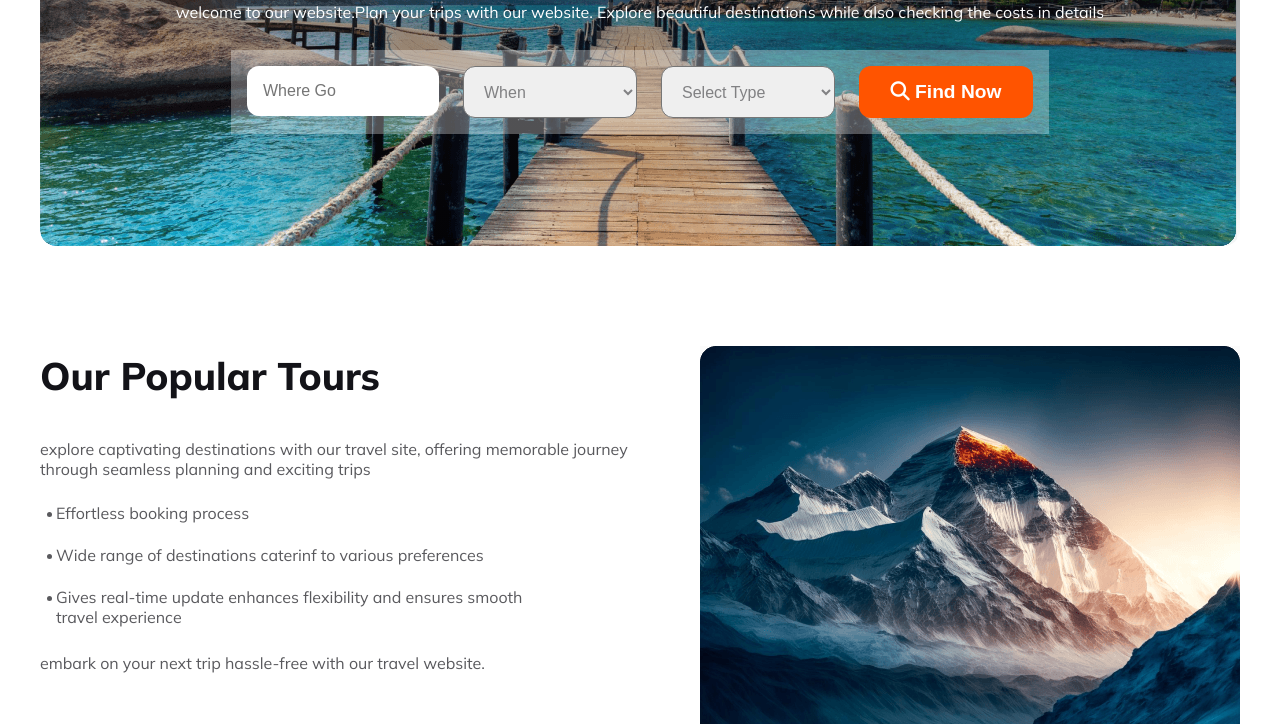
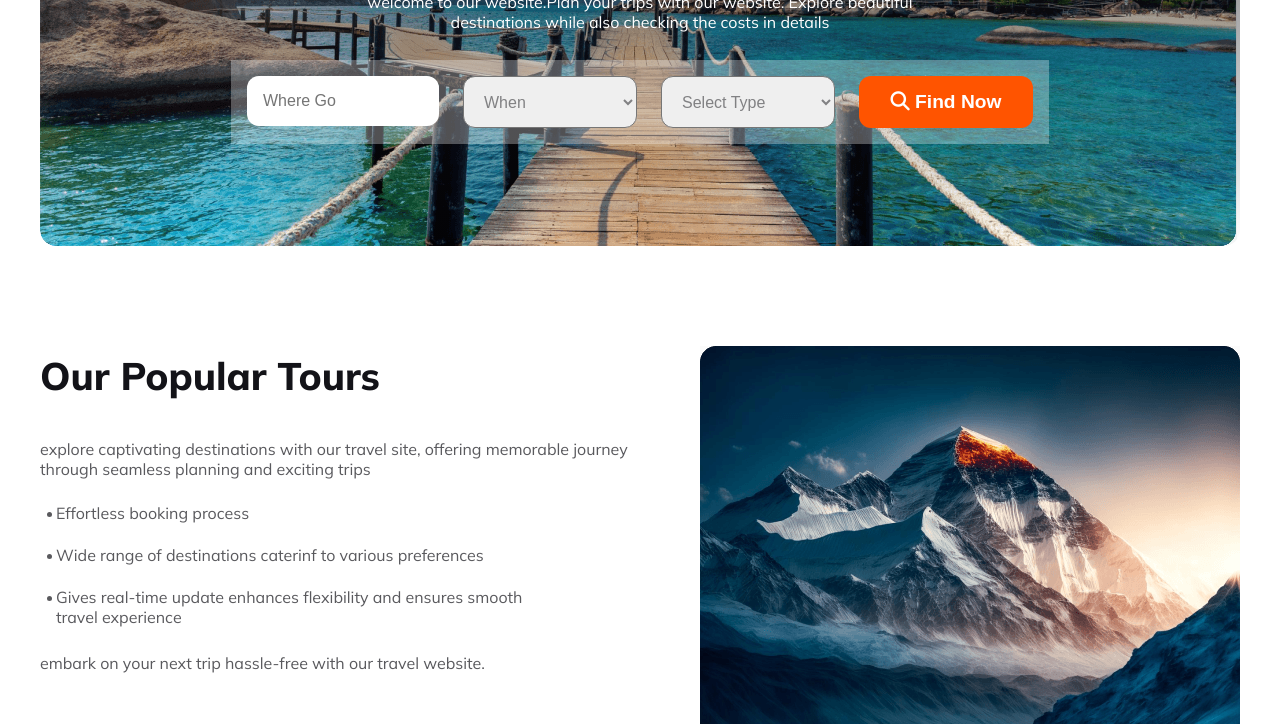
Before and after one commit to Hossain3227/zid-voyage, a plain HTML site: page index.html in a window 1280 px wide. Shown: the part 376-1100 px from the top of the page. Drawn offline with Linux system fonts and the light colour scheme.

Commit message:
fixed spacing of banner description

```diff
--- a/styles/Images/style.css
+++ b/styles/Images/style.css
@@ -87,7 +87,12 @@ body{
 .banner-description{
     font-size: 1rem;
     font-weight: 400;
+    /* text-align: center; */
+    display: flex;
+    justify-content: center;
+    width: 50%;
 }
+
 .banner-in{
  /* border: 1px solid red; */
  display: flex;
@@ -131,6 +136,8 @@ body{
 .banner-description p{
     margin-top: 0;
     margin-bottom: 28px;
+    width: 100%;
+    text-align: center;
 }
 
 /* popular tours */
```
